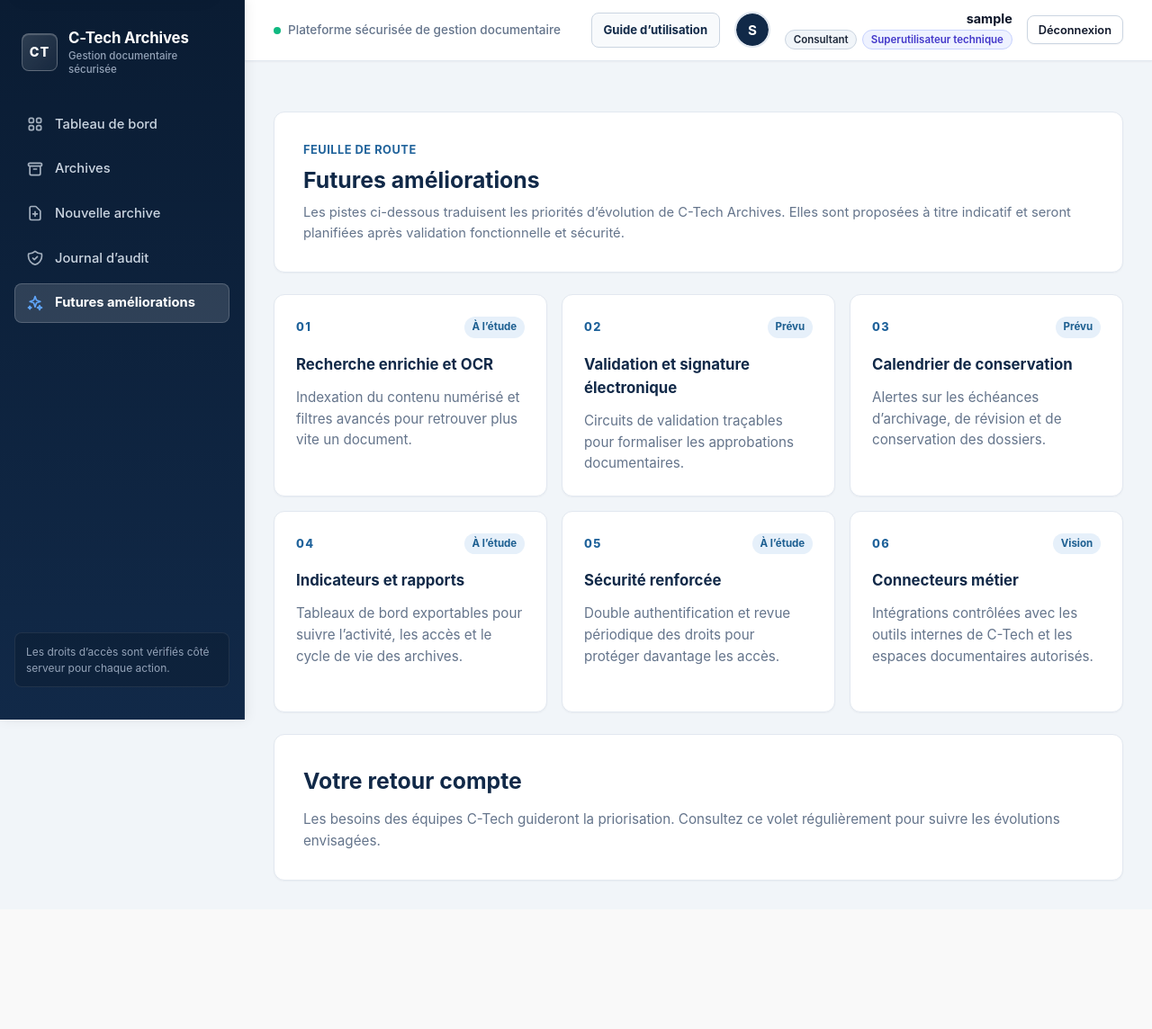
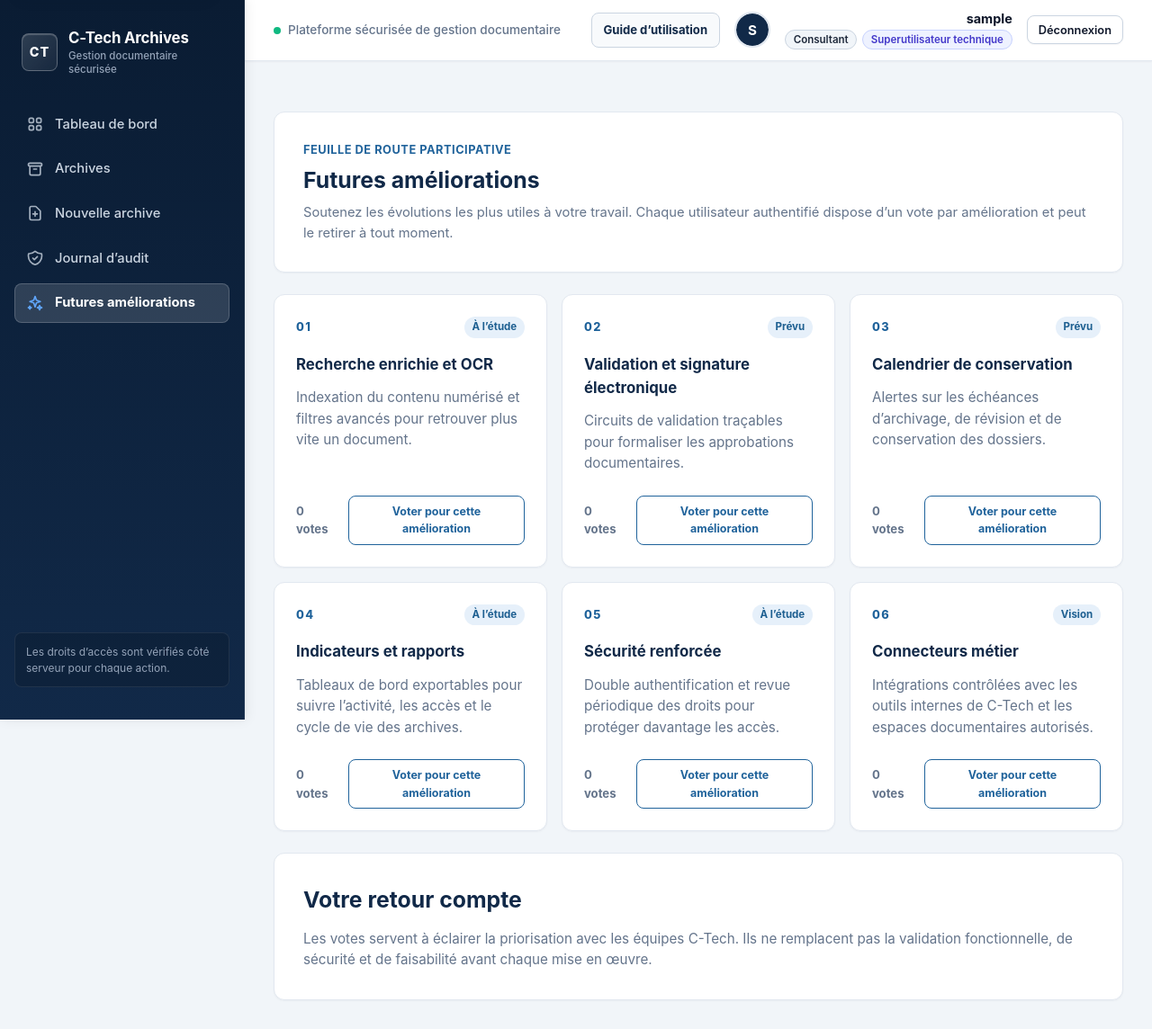
Before and after one commit to eulogep/c-tech-archives, a Django app: page /accounts/future-improvements/ in a window 1280 px wide. Shown: the whole page at 90% size. Before the commit the page ends 980 px from the top, so only its background shows below. Run offline with Django 5.2, Linux system fonts and the light colour scheme; the visitor is signed in with stand-in values (Sample User, id 1); parts of the project's set-up code (start-up, migrations or seed data) failed here and were passed over.

Commit message:
feat(roadmap): add branded welcome and feature votes

```diff
--- a/accounts/urls.py
+++ b/accounts/urls.py
@@ -19,6 +19,11 @@ urlpatterns = [
     ),
     path("signup/", views.signup, name="signup"),
     path("future-improvements/", views.future_improvements, name="future_improvements"),
+    path(
+        "future-improvements/vote/",
+        views.toggle_future_improvement_vote,
+        name="toggle_future_improvement_vote",
+    ),
     path("logout/", auth_views.LogoutView.as_view(), name="logout"),
     path("profile/", views.profile, name="profile"),
     path("profile/avatar/<int:user_id>/", views.profile_avatar, name="profile_avatar"),
--- a/accounts/views.py
+++ b/accounts/views.py
@@ -5,11 +5,47 @@ from __future__ import annotations
 from django.contrib import messages
 from django.contrib.auth import login
 from django.contrib.auth.decorators import login_required
+from django.db.models import Count
 from django.http import Http404, HttpResponse
 from django.shortcuts import redirect, render
-from django.views.decorators.http import require_http_methods
+from django.views.decorators.http import require_http_methods, require_POST
 
 from .forms import ProfileAvatarForm, SignUpForm
+from .models import FutureImprovementFeature, FutureImprovementVote
+
+
+FUTURE_IMPROVEMENTS = (
+    {
+        "feature": FutureImprovementFeature.SEARCH_OCR,
+        "description": "Indexation du contenu numérisé et filtres avancés pour retrouver plus vite un document.",
+        "status": "À l’étude",
+    },
+    {
+        "feature": FutureImprovementFeature.SIGNATURE,
+        "description": "Circuits de validation traçables pour formaliser les approbations documentaires.",
+        "status": "Prévu",
+    },
+    {
+        "feature": FutureImprovementFeature.RETENTION,
+        "description": "Alertes sur les échéances d’archivage, de révision et de conservation des dossiers.",
+        "status": "Prévu",
+    },
+    {
+        "feature": FutureImprovementFeature.ANALYTICS,
+        "description": "Tableaux de bord exportables pour suivre l’activité, les accès et le cycle de vie des archives.",
+        "status": "À l’étude",
+    },
+    {
+        "feature": FutureImprovementFeature.SECURITY,
+        "description": "Double authentification et revue périodique des droits pour protéger davantage les accès.",
+        "status": "À l’étude",
+    },
+    {
+        "feature": FutureImprovementFeature.CONNECTORS,
+        "description": "Intégrations contrôlées avec les outils internes de C-Tech et les espaces documentaires autorisés.",
+        "status": "Vision",
+    },
+)
 
 
 @login_required
@@ -41,45 +77,51 @@ def signup(request):
 
 @login_required
 def future_improvements(request):
-    """Présente la feuille de route fonctionnelle aux utilisateurs authentifiés."""
+    """Présente la feuille de route et les votes de l’utilisateur connecté."""
 
+    vote_counts = {
+        entry["feature"]: entry["total"]
+        for entry in FutureImprovementVote.objects.values("feature").annotate(total=Count("id"))
+    }
+    voted_features = set(
+        FutureImprovementVote.objects.filter(user=request.user).values_list("feature", flat=True)
+    )
     improvements = [
         {
-            "title": "Recherche enrichie et OCR",
-            "description": "Indexation du contenu numérisé et filtres avancés pour retrouver plus vite un document.",
-            "status": "À l’étude",
-        },
-        {
-            "title": "Validation et signature électronique",
-            "description": "Circuits de validation traçables pour formaliser les approbations documentaires.",
-            "status": "Prévu",
-        },
-        {
-            "title": "Calendrier de conservation",
-            "description": "Alertes sur les échéances d’archivage, de révision et de conservation des dossiers.",
-            "status": "Prévu",
-        },
-        {
-            "title": "Indicateurs et rapports",
-            "description": "Tableaux de bord exportables pour suivre l’activité, les accès et le cycle de vie des archives.",
-            "status": "À l’étude",
-        },
-        {
-            "title": "Sécurité renforcée",
-            "description": "Double authentification et revue périodique des droits pour protéger davantage les accès.",
-            "status": "À l’étude",
-        },
-        {
-            "title": "Connecteurs métier",
-            "description": "Intégrations contrôlées avec les outils internes de C-Tech et les espaces documentaires autorisés.",
-            "status": "Vision",
-        },
+            **improvement,
+            "title": FutureImprovementFeature(improvement["feature"]).label,
+            "vote_count": vote_counts.get(improvement["feature"], 0),
+            "has_voted": improvement["feature"] in voted_features,
+        }
+        for improvement in FUTURE_IMPROVEMENTS
     ]
     return render(
         request,
         "accounts/future_improvements.html",
         {"improvements": improvements},
     )
+
+
+@login_required
+@require_POST
+def toggle_future_improvement_vote(request):
+    """Ajoute ou retire le vote de l’utilisateur, sans exposer les données des votants."""
+
+    feature = request.POST.get("feature", "")
+    if feature not in FutureImprovementFeature.values:
+        raise Http404("Amélioration introuvable.")
+
+    vote, created = FutureImprovementVote.objects.get_or_create(
+        user=request.user,
+        feature=feature,
+    )
+    feature_label = FutureImprovementFeature(feature).label
+    if created:
+        messages.success(request, f"Votre vote pour « {feature_label} » a été enregistré.")
+    else:
+        vote.delete()
+        messages.info(request, f"Votre vote pour « {feature_label} » a été retiré.")
+    return redirect("future_improvements")
 
 
 @login_required
--- a/static/css/app.css
+++ b/static/css/app.css
@@ -1643,3 +1643,114 @@ a:hover {
     transition: none;
   }
 }
+
+
+/* Identité C-Tech et priorisation participative */
+.welcome-brand {
+  display: inline-flex;
+  align-items: center;
+  gap: 0.65rem;
+  margin-bottom: var(--space-5);
+}
+
+.welcome-logo-mark {
+  display: grid;
+  width: 2.75rem;
+  height: 2.75rem;
+  grid-template-columns: 1fr 1fr;
+  place-items: center;
+  overflow: hidden;
+  border: 1px solid rgba(255, 255, 255, 0.46);
+  border-radius: 0.7rem;
+  background: linear-gradient(135deg, #ffffff 0%, #eaf1f8 100%);
+  color: var(--color-primary);
+  font-weight: 900;
+  letter-spacing: -0.06em;
+  box-shadow: 0 0 0 0.3rem rgba(147, 197, 253, 0.14);
+  animation: brand-glow 2.8s ease-in-out infinite;
+}
+
+.welcome-logo-mark span:last-child {
+  color: var(--color-accent);
+}
+
+.welcome-logo-copy {
+  display: grid;
+  line-height: 1.15;
+}
+
+.welcome-logo-copy strong {
+  color: #ffffff;
+  font-size: 0.98rem;
+  letter-spacing: 0.02em;
+}
+
+.welcome-logo-copy small {
+  margin-top: 0.18rem;
+  color: #bfdbfe;
+  font-size: 0.68rem;
+  letter-spacing: 0.02em;
+}
+
+.roadmap-item-voted {
+  border-color: #7cb6e5;
+  background: linear-gradient(165deg, #ffffff 0%, #f1f7fc 100%);
+}
+
+.roadmap-vote-row {
+  display: flex;
+  align-items: center;
+  justify-content: space-between;
+  gap: var(--space-3);
+  margin-top: auto;
+  padding-top: var(--space-5);
+}
+
+.roadmap-vote-count {
+  color: var(--color-muted);
+  font-size: 0.82rem;
+  font-weight: 700;
+}
+
+.vote-button {
+  min-height: 2.35rem;
+  padding: 0.45rem 0.7rem;
+  border: 1px solid var(--color-accent);
+  border-radius: var(--radius-md);
+  background: var(--color-surface);
+  color: var(--color-accent);
+  font-size: 0.78rem;
+  font-weight: 750;
+}
+
+.vote-button:hover {
+  background: var(--color-accent-soft);
+}
+
+.vote-button-active {
+  border-color: var(--color-success);
+  background: var(--color-success-soft);
+  color: var(--color-success);
+}
+
+.vote-button-active:hover {
+  background: #d7f1df;
+}
+
+@keyframes brand-glow {
+  0%, 100% { box-shadow: 0 0 0 0.3rem rgba(147, 197, 253, 0.14); }
+  50% { box-shadow: 0 0 0 0.55rem rgba(147, 197, 253, 0.05); }
+}
+
+@media (max-width: 680px) {
+  .roadmap-vote-row {
+    align-items: flex-start;
+    flex-direction: column;
+  }
+}
+
+@media (prefers-reduced-motion: reduce) {
+  .welcome-logo-mark {
+    animation: none;
+  }
+}
--- a/templates/accounts/future_improvements.html
+++ b/templates/accounts/future_improvements.html
@@ -4,26 +4,36 @@
 
 {% block content %}
   <section class="roadmap-hero" aria-labelledby="roadmap-title">
-    <p class="page-kicker">Feuille de route</p>
+    <p class="page-kicker">Feuille de route participative</p>
     <h1 id="roadmap-title">Futures améliorations</h1>
-    <p class="page-description">Les pistes ci-dessous traduisent les priorités d’évolution de C-Tech Archives. Elles sont proposées à titre indicatif et seront planifiées après validation fonctionnelle et sécurité.</p>
+    <p class="page-description">Soutenez les évolutions les plus utiles à votre travail. Chaque utilisateur authentifié dispose d’un vote par amélioration et peut le retirer à tout moment.</p>
   </section>
 
   <section class="roadmap-grid" aria-label="Axes d’évolution envisagés">
     {% for improvement in improvements %}
-      <article class="roadmap-item">
+      <article class="roadmap-item{% if improvement.has_voted %} roadmap-item-voted{% endif %}">
         <div class="roadmap-item-header">
           <span class="roadmap-index" aria-hidden="true">0{{ forloop.counter }}</span>
           <span class="roadmap-status">{{ improvement.status }}</span>
         </div>
         <h2>{{ improvement.title }}</h2>
         <p>{{ improvement.description }}</p>
+        <div class="roadmap-vote-row">
+          <span class="roadmap-vote-count" aria-label="{{ improvement.vote_count }} vote{{ improvement.vote_count|pluralize }}">{{ improvement.vote_count }} vote{{ improvement.vote_count|pluralize }}</span>
+          <form method="post" action="{% url 'toggle_future_improvement_vote' %}">
+            {% csrf_token %}
+            <input type="hidden" name="feature" value="{{ improvement.feature }}">
+            <button class="vote-button{% if improvement.has_voted %} vote-button-active{% endif %}" type="submit" aria-pressed="{% if improvement.has_voted %}true{% else %}false{% endif %}">
+              {% if improvement.has_voted %}Retirer mon vote{% else %}Voter pour cette amélioration{% endif %}
+            </button>
+          </form>
+        </div>
       </article>
     {% endfor %}
   </section>
 
   <section class="roadmap-note" aria-labelledby="roadmap-note-title">
     <h2 id="roadmap-note-title">Votre retour compte</h2>
-    <p>Les besoins des équipes C-Tech guideront la priorisation. Consultez ce volet régulièrement pour suivre les évolutions envisagées.</p>
+    <p>Les votes servent à éclairer la priorisation avec les équipes C-Tech. Ils ne remplacent pas la validation fonctionnelle, de sécurité et de faisabilité avant chaque mise en œuvre.</p>
   </section>
 {% endblock %}
--- a/templates/dashboard/home.html
+++ b/templates/dashboard/home.html
@@ -5,6 +5,10 @@
 {% block content %}
   <section class="welcome-hero" aria-labelledby="welcome-title" data-welcome-hero>
     <div class="welcome-hero-copy">
+      <div class="welcome-brand" aria-label="C-Tech Archives">
+        <span class="welcome-logo-mark" aria-hidden="true"><span>C</span><span>T</span></span>
+        <span class="welcome-logo-copy"><strong>C-Tech</strong><small>Archives · sécuriser la mémoire utile</small></span>
+      </div>
       <p class="page-kicker">Espace sécurisé</p>
       <h1 id="welcome-title">Bienvenue, {{ user.get_full_name|default:user.username }}</h1>
       <p class="welcome-lead">Votre espace documentaire est prêt. Retrouvez vos archives, suivez les actions autorisées et découvrez les fonctionnalités essentielles de C-Tech Archives.</p>
```
Also changed, not shown: accounts/admin.py (+18 -1 lines), accounts/models.py (+37 -0 lines), accounts/tests.py (+71 -1 lines), accounts/migrations/0003_futureimprovementvote.py (added).
